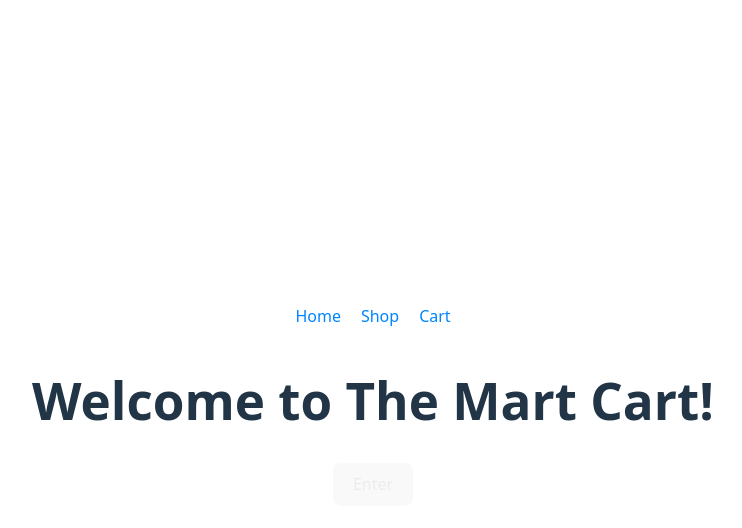
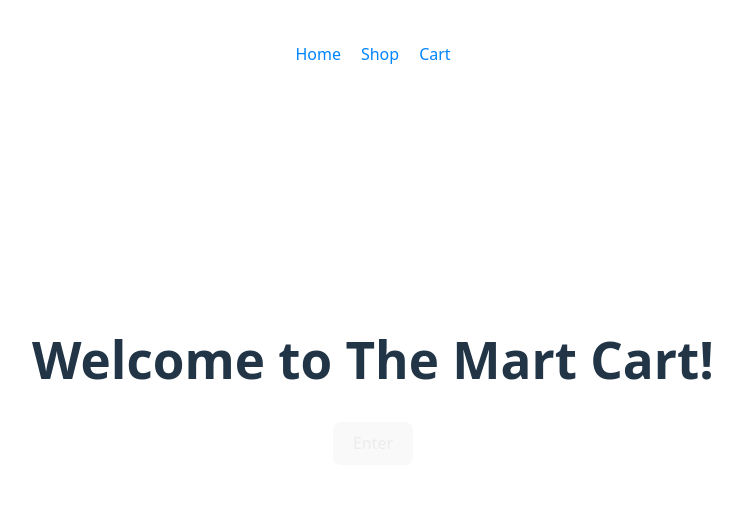
Before and after one commit to xzovy1/shopping-cart, a React (Vite) app: page / in a window 1280 px wide. Shown: the top 528 px of the page, without its empty margins (267-1009 px from the left). Built offline with nearby package versions, Linux system fonts and the light colour scheme.

Commit message:
style: move nav bar on main page

```diff
--- a/src/App.jsx
+++ b/src/App.jsx
@@ -6,8 +6,10 @@ function App() {
   return(
     <>
         <NavBar />
-        <h1>Welcome to The Mart Cart!</h1>
-        <Link to="shopping-page"><button>Enter</button></Link>
+        <div className='main'>
+          <h1>Welcome to The Mart Cart!</h1>
+          <Link to="shopping-page"><button>Enter</button></Link>
+        </div>
     </>
   )
 }
--- a/src/index.css
+++ b/src/index.css
@@ -25,10 +25,15 @@ a:hover {
 body {
   margin: 0;
   display: flex;
-  place-items: center;
+  /* place-items: center;  */
   justify-content: center;
   min-width: 320px;
   min-height: 100vh;
+}
+
+.main{
+  position: relative;
+  top: 30%
 }
 
 h1 {
```
